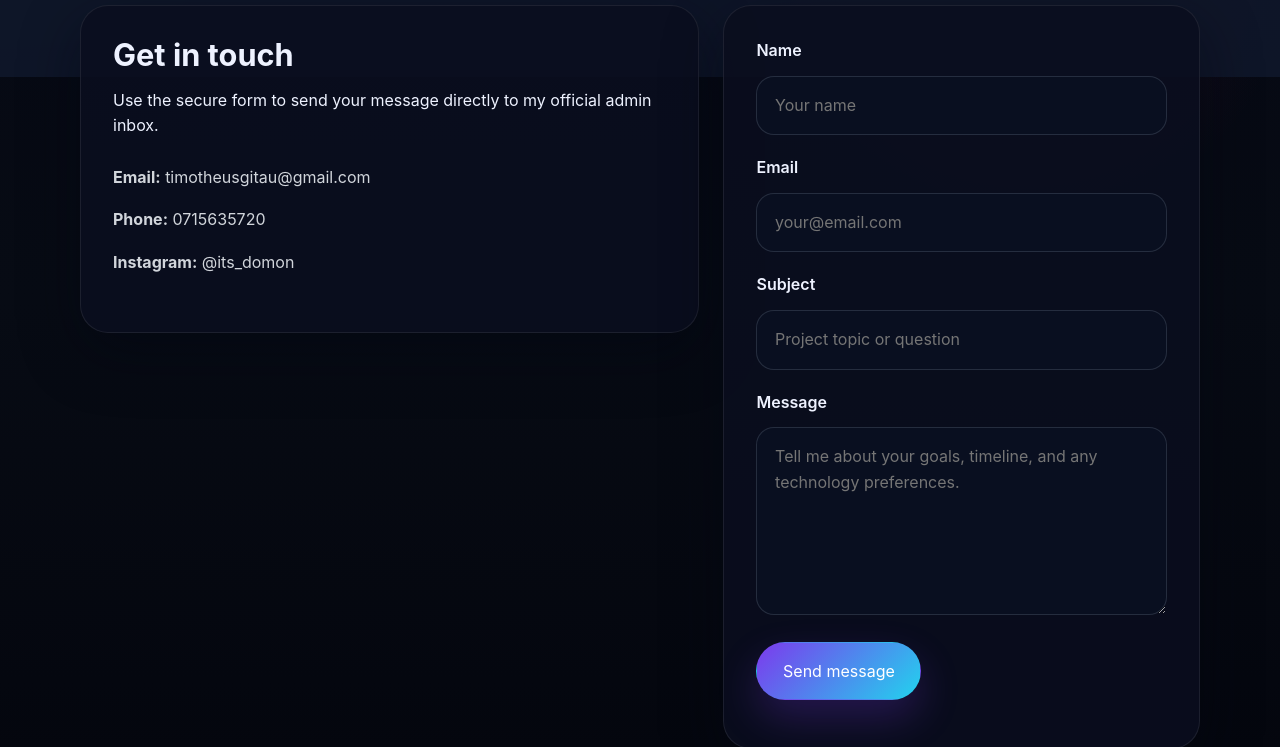
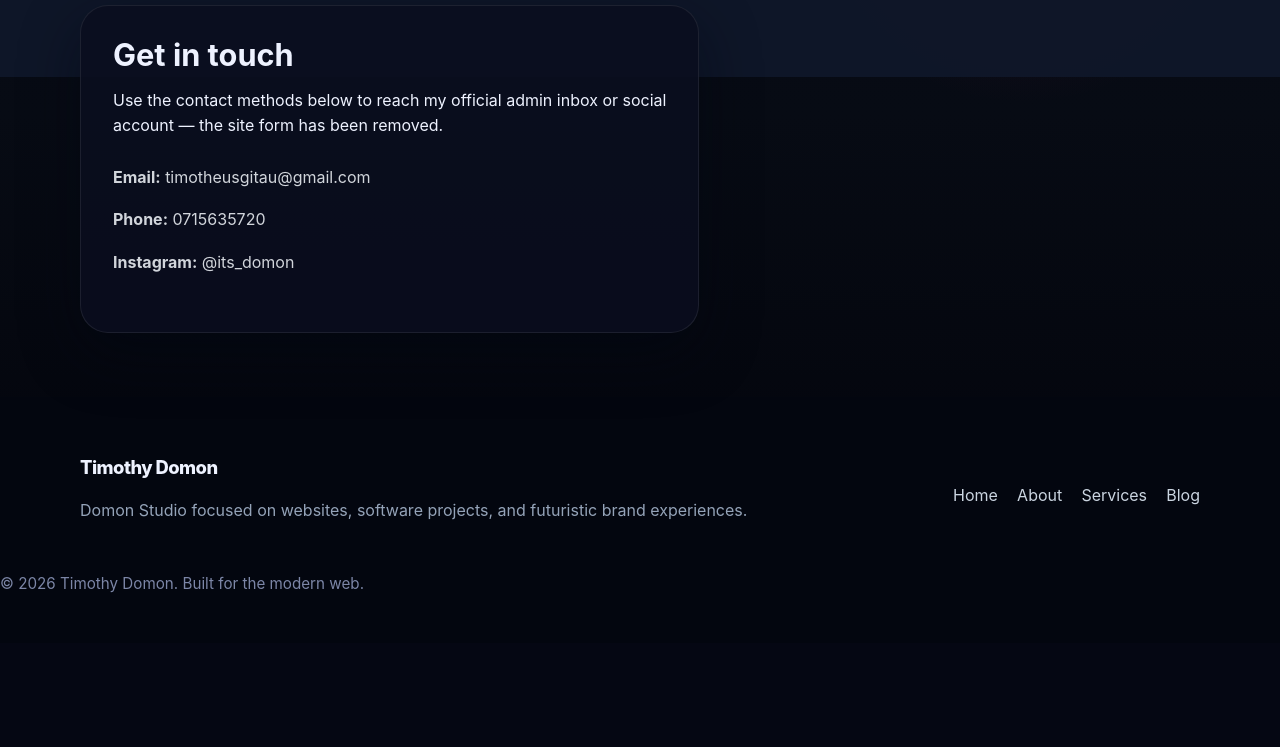
Before and after one commit to timotheusgitau-langb/Domon-Timothy-Website, a website: page contact.html in a window 1280 px wide. Shown: the part 319-1066 px from the top of the page. After the commit the page ends 962 px from the top, so only its background shows below. Drawn offline with Linux system fonts and the light colour scheme.

Commit message:
Remove contact form from contact.html per user request

```diff
--- a/contact.html
+++ b/contact.html
@@ -37,33 +37,16 @@
     <section class="container section-overlap contact-grid">
       <div class="contact-details">
         <h2>Get in touch</h2>
-        <p>Use the secure form to send your message directly to my official admin inbox.</p>
+        <p>Use the contact methods below to reach my official admin inbox or social account — the site form has been removed.</p>
         <ul>
           <li><strong>Email:</strong> <a href="mailto:timotheusgitau@gmail.com">timotheusgitau@gmail.com</a></li>
           <li><strong>Phone:</strong> <a href="tel:+254715635720">0715635720</a></li>
           <li><strong>Instagram:</strong> <a href="https://instagram.com/its_domon" target="_blank" rel="noopener">@its_domon</a></li>
         </ul>
       </div>
-      <form id="contact-form" class="contact-form" method="post">
-        <input type="hidden" name="bot-field" />
 
-        <label for="name">Name</label>
-        <input type="text" id="name" name="name" placeholder="Your name" required autocomplete="name" />
+      <!-- Contact form removed by user request -->
 
-        <label for="email">Email</label>
-        <input type="email" id="email" name="email" placeholder="your@email.com" required autocomplete="email" />
-
-        <label for="subject">Subject</label>
-        <input type="text" id="subject" name="subject" placeholder="Project topic or question" required />
-
-        <label for="message">Message</label>
-        <textarea id="message" name="message" rows="6" placeholder="Tell me about your goals, timeline, and any technology preferences." required></textarea>
-
-        <!-- reCAPTCHA removed as requested -->
-
-        <button type="submit" class="button button-primary">Send message</button>
-        <p id="contact-feedback" class="form-note" role="status" aria-live="polite" tabindex="-1"></p>
-      </form>
     </section>
   </main>
 
@@ -83,7 +66,7 @@
     <p class="footer-note">© 2026 Timothy Domon. Built for the modern web.</p>
   </footer>
 
-  <script src="contact.js"></script>
+  <!-- contact.js removed because form was removed -->
   <script src="scripts.js"></script>
 </body>
 </html>
```
